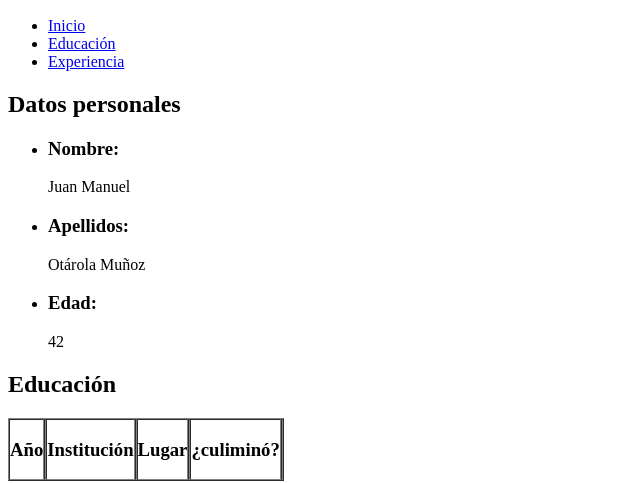
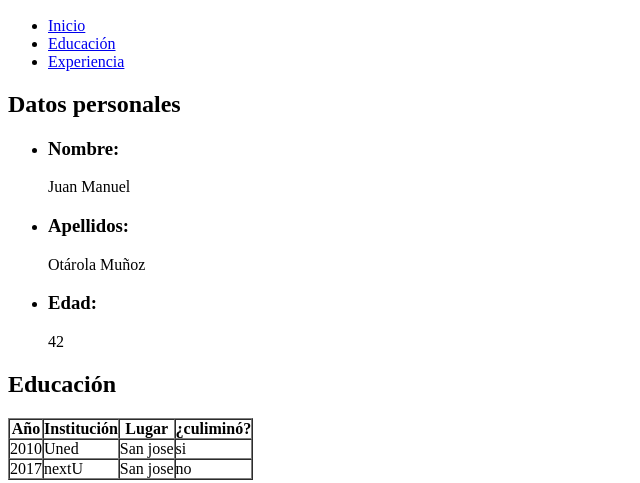
Before and after one commit to jmotarola/proyecto, a plain HTML site: page educacion.html in a window 1280 px wide. Shown: the part 322-805 px from the top of the page, without its empty margins (0-640 px from the left). Drawn offline with Linux system fonts and the light colour scheme.

Commit message:
Ultimos detalles, informacion obligatoria submit, cambio de la tabla por ngrita en lugar de headlings, cabio de los nombres de la paginas de links, agregue filas y columnas que hacian falta

```diff
--- a/pagina2.html
+++ b/educacion.html
@@ -15,8 +15,8 @@
 
   <ul>
     <li><a href="index.html">Inicio</a></li>
-    <li><a href="pagina2.html">Educaci&oacute;n</a></li>
-    <li><a href="pagina3.html">Experiencia</a></li>
+    <li><a href="educacion.html">Educaci&oacute;n</a></li>
+    <li><a href="experiencia.html">Experiencia</a></li>
   </ul>
   <h2>Datos personales</h2>
 <ul>
@@ -30,12 +30,27 @@
       <thead>
         <h2>Educaci&oacute;n</h2>
         <tr>
-          <td><h3>A&ntilde;o</h3><td>
-          <td><h3>Instituci&oacute;n</h3><td>
-          <td><h3>Lugar</h3><td>
-          <td><h3>¿culimin&oacute;?</h3><td>
+          <th>A&ntilde;o</th>
+          <th>Instituci&oacute;n</th>
+          <th>Lugar</td>
+          <th>¿culimin&oacute;?</th>
         </tr>
       <thead>
+        <tbody>
+          <tr>
+            <td>2010</td>
+            <td>Uned </td>
+            <td>San jose </td>
+            <td> si </td>
+          </tr>
+          <tr>
+            <td>2017</td>
+            <td>nextU </td>
+            <td>San jose </td>
+            <td> no </td>
+          </tr>
+        </tbody>
+
 </table>
      <h2>Agregar Educaci&oacute;n</h2>
     <form action="">
@@ -50,11 +65,11 @@
   <p>
 		     <label for="school">instituci&oacute;n</label>
 
-		      <input type="text" name="school" >
+		      <input type="text" name="school" required>
 	</p>
   <p>
      <label for="place">Lugar </label>
-		<textarea name="place" id="" cols="30" rows="3"></textarea>
+		<textarea name="place" id="" cols="30" rows="3" required></textarea>
   </p>
   <p>
 			<label for="end">¿culimin&oacute;? </label>
```
Also changed, not shown: experiencia.html (renamed from pagina3.html, +2 -2 lines), index.html (+2 -2 lines).
